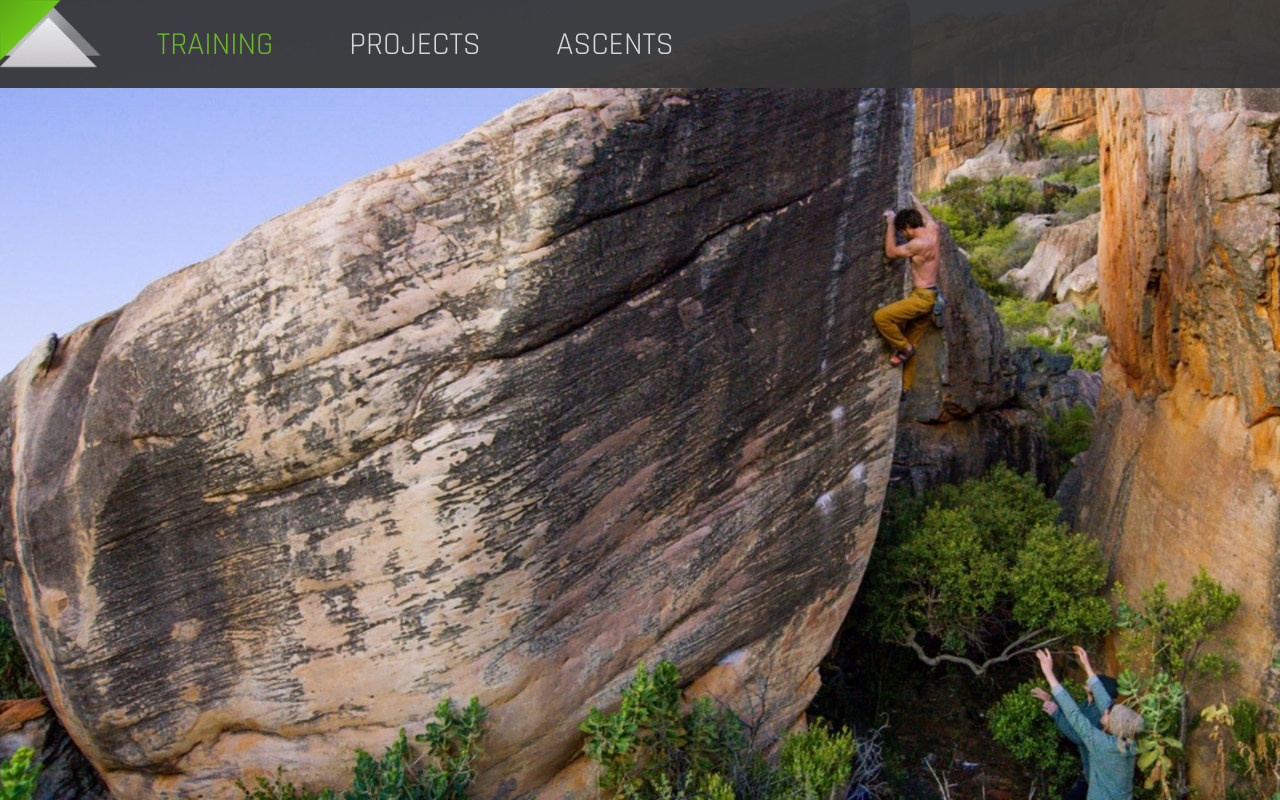
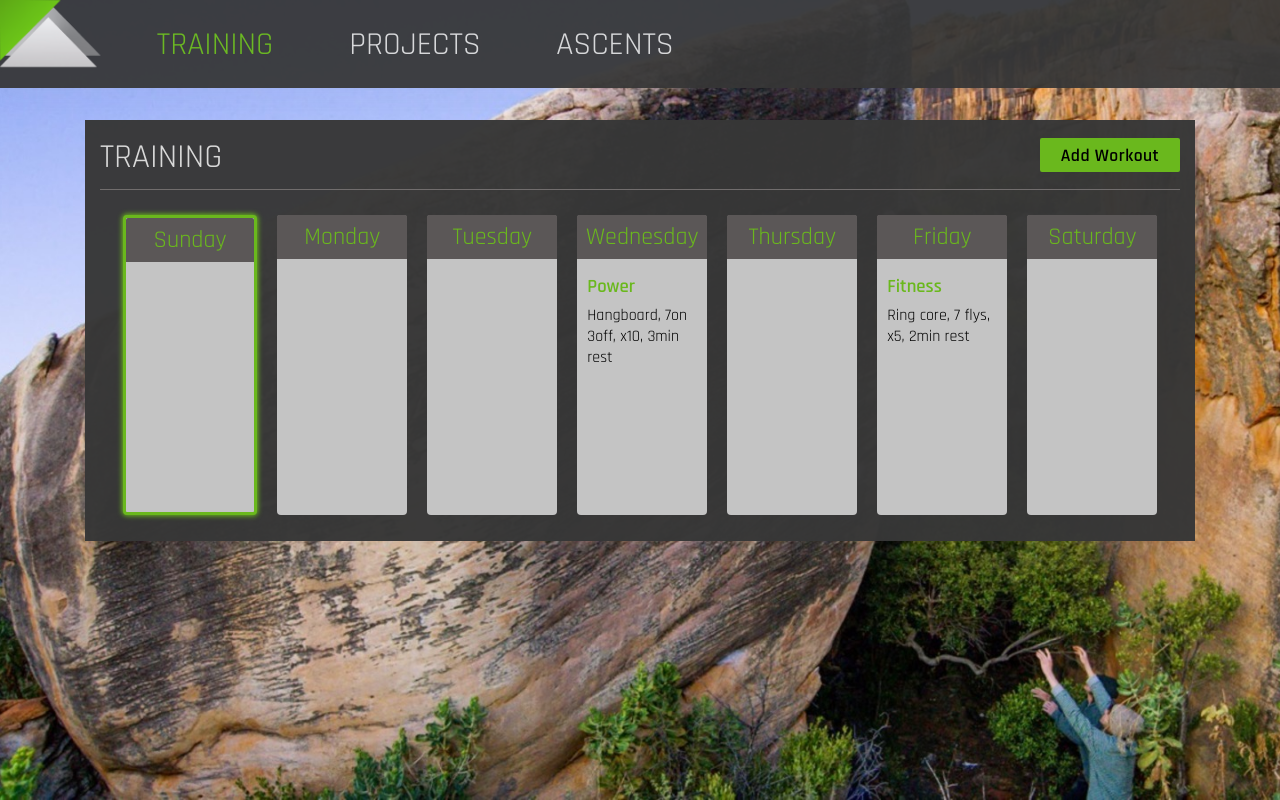
Before and after one commit to jarushford/progression, a React (Create React App) app: page /training in a window 1280 px wide. Built offline with nearby package versions, Linux system fonts and the light colour scheme.

Commit message:
Set Up Training Page

```diff
--- a/src/_variables.scss
+++ b/src/_variables.scss
@@ -1,5 +1,6 @@
 $text: #D9D9D9;
 $darkGrey: #373737f8;
+$midGrey: #5B5757;
 $lightGrey: #C4C4C4;
 $accent: #6AB81D;
 $ruleLine: #716D6D;
--- a/src/assets/sampleUserData.js
+++ b/src/assets/sampleUserData.js
@@ -1,11 +1,11 @@
 const sampleUserData = {
   trainingData: {
-    '12/13/18': {
+    '11/19/2018': {
       type: 'Power',
       description: 'Hangboard, 7on 3off, x10, 3min rest',
       completed: true
     },
-    '12/15/18': {
+    '11/21/2018': {
       type: 'Fitness',
       description: 'Ring core, 7 flys, x5, 2min rest',
       completed: false
--- a/src/components/ProjectPage/ProjectPage.js
+++ b/src/components/ProjectPage/ProjectPage.js
@@ -28,10 +28,14 @@ export default function ProjectPage({ project = { sessions: [] } }) {
         </div>
         <div className="project-actions">
           <button className="add-progress">Add Progress</button>
+          <button className="add-milestone">Add Milestone</button>
           <button className="add-session">Add Session</button>
         </div>
       </div>
       <div className="project-entries">
+        <h1 className="proj-milestones">Milestones +</h1>
+
+        <h1 className="proj-journal">Journal -</h1>
         {project.sessions.map((session) => {
           return (
             <div className="project-entry">
--- a/src/components/ProjectPage/_ProjectPage.scss
+++ b/src/components/ProjectPage/_ProjectPage.scss
@@ -5,7 +5,8 @@
 
 .add-project,
 .add-progress,
-.add-session {
+.add-session,
+.add-milestone {
   @include button();
 }
 
@@ -25,9 +26,16 @@
   margin: 10px;
 }
 
-.proj-name {
+.proj-name,
+.proj-milestones,
+.proj-journal {
   @include ascentDetails($accent, 1.7rem);
   margin: 10px 0;
+}
+
+.proj-milestones,
+.proj-journal {
+  cursor: pointer;
 }
 
 .project-controls {
@@ -61,6 +69,10 @@
   font-size: 1.1rem;
 }
 
+.project-entries {
+  margin: 15px;
+}
+
 .project-entry {
   width: 97%;
   margin: 0 auto;
--- a/src/containers/Training/Training.js
+++ b/src/containers/Training/Training.js
@@ -1,12 +1,69 @@
 import React from 'react'
 import { connect }  from 'react-redux';
+import { withRouter } from 'react-router-dom'
 import '../../main.scss'
 
 function Training({ trainingData }) {
+  const date = new Date()
+  const today = `${date.getMonth()}/${date.getDate()}/${date.getFullYear()}`
+  const todayIndex = date.getDay()
+  const todayM = today.substring(0, 2)
+  const todayY = today.substring(6)
+  let weekIndex = { 0: '', 1: '', 2: '', 3: '', 4: '', 5: '', 6: '' }
+
+  Object.keys(trainingData).forEach(key => {
+    const keyM = key.substring(0, 2)
+    const keyY = key.substring(6)
+    if (key === today) {
+      weekIndex[todayIndex] = (
+        <li className="workout-item">
+          <h3>{trainingData[key].type}</h3>
+          <p>{trainingData[key].description}</p>
+        </li>
+      )
+    } else if (keyM === todayM && keyY === todayY) {
+      weekIndex = daysOfWeekHelper(key, today, weekIndex, todayIndex, trainingData)
+    }
+  })
+
   return (
-    <div className="training">
-
-    </div>
+    <section className="training-container">
+      <div className="training-header">
+        <h1 className="training-title">TRAINING</h1>
+        <button className="add-workout">Add Workout</button>
+      </div>
+      <div className="training">
+        <div className={`day ${highlightHelper('sunday') && 'highlighted'}`}>
+          <h2>Sunday</h2>
+          <ul>{weekIndex[0]}</ul>
+        </div>
+        <div className={`day ${highlightHelper('monday') && 'highlighted'}`}>
+          <h2>Monday</h2>
+          <ul>{weekIndex[1]}</ul>
+        </div>
+        <div
+          className={`day ${highlightHelper('tuesday') && 'highlighted'}`}>
+          <h2>Tuesday</h2>
+          <ul>{weekIndex[2]}</ul>
+        </div>
+        <div className={`day ${highlightHelper('wednesday') && 'highlighted'}`}>
+          <h2>Wednesday</h2>
+          <ul>{weekIndex[3]}</ul>
+        </div>
+        <div className={`day ${highlightHelper('thursday') && 'highlighted'}`}>
+          <h2>Thursday</h2>
+          <ul>{weekIndex[4]}</ul>
+        </div>
+        <div className={`day ${highlightHelper('friday') && 'highlighted'}`}>
+          <h2>Friday</h2>
+          <ul>{weekIndex[5]}</ul>
+        </div>
+        <div className={`day ${highlightHelper('saturday') && 'highlighted'}`}>
+          <h2>Saturday</h2>
+          <ul>{weekIndex[6]}</ul>
+        </div>
+      </div>
+    </section>
   )
 }
 
@@ -14,4 +71,47 @@ const mapStateToProps = (state) => ({
   trainingData: state.trainingData
 })
 
-export default connect(mapStateToProps)(Training)
+export default withRouter(connect(mapStateToProps)(Training))
+
+/******************
+ PRIVATE
+ *******************/
+
+const daysOfWeekHelper = (key, today, weekIndex, todayIndex, trainingData) => {
+  const keyDay = key.substring(3, 5)
+  const todayDay = today.substring(3, 5)
+  if (keyDay > todayDay && keyDay - todayDay <= 6 - todayIndex) {
+    weekIndex[todayIndex + (keyDay - todayDay)] = (
+      <li className="workout-item">
+        <h3>{trainingData[key].type}</h3>
+        <p>{trainingData[key].description}</p>
+      </li>
+    )
+  } else if (keyDay < todayDay && todayDay - keyDay <= todayIndex) {
+    weekIndex[todayIndex - (todayDay - keyDay)] = (
+      <li className="workout-item">
+        <h3>{trainingData[key].type}</h3>
+        <p>{trainingData[key].description}</p>
+      </li>
+    )
+  }
+  return weekIndex
+}
+
+const highlightHelper = (day) => {
+  const date = new Date()
+  const todayIndex = date.getDay()
+  const daysOfWeek = {
+    sunday: 0,
+    monday: 1,
+    tuesday: 2,
+    wednesday: 3,
+    thursday: 4,
+    friday: 5,
+    saturday: 6
+  }
+  if (daysOfWeek[day] === todayIndex) {
+    return true
+  }
+  return false
+}
--- a/src/containers/Training/_Training.scss
+++ b/src/containers/Training/_Training.scss
@@ -0,0 +1,66 @@
+.training-container {
+  @include pageBody();
+  padding-bottom: 15px;
+  max-width: 1110px;
+  margin: 120px auto;
+}
+
+.training-header {
+  @include pageHeader();
+}
+
+.add-workout {
+  @include button();
+}
+
+.training-title {
+  @include pageTitle();
+}
+
+.training {
+  display: flex;
+  width: 95%;
+  margin: 0 auto;
+  overflow: scroll;
+}
+
+.day {
+  min-width: 130px;
+  height: 300px;
+  margin: 10px;
+  background: $lightGrey;
+  border-radius: 4px;
+
+  h2 {
+    text-align: center;
+    margin: 0 auto;
+    padding: 7px;
+    font-weight: 400;
+    color: $accent;
+    background: $midGrey;
+    border-top-left-radius: 2px;
+    border-top-right-radius: 2px;
+  }
+
+  ul {
+    list-style: none;
+    padding-left: 10px;
+    width: 130px;
+  }
+}
+
+.workout-item {
+  h3 {
+    color: $accent;
+    margin: 0;
+  }
+
+  p {
+    margin: 7px 0;
+  }
+}
+
+.highlighted {
+  border: 3px solid $accent;
+  box-shadow: 0 0 5px 1px $accent;
+}
--- a/src/reducers/userDataReducers.js
+++ b/src/reducers/userDataReducers.js
@@ -1,7 +1,7 @@
 export const trainingDataReducer = (state = {}, action) => {
   switch (action.type) {
     case 'GET_TRAINING':
-      return action.data
+      return {...state, ...action.data}
     default:
       return state
   }
@@ -10,7 +10,7 @@ export const trainingDataReducer = (state = {}, action) => {
 export const projectsReducer = (state = [], action) => {
   switch (action.type) {
     case 'GET_PROJECTS':
-      return action.data
+      return [...state, ...action.data]
     default:
       return state
   }
@@ -19,7 +19,7 @@ export const projectsReducer = (state = [], action) => {
 export const ascentsReducer = (state = [], action) => {
   switch (action.type) {
     case 'GET_ASCENTS':
-      return action.data
+      return [...state, ...action.data]
     default:
       return state
   }
```
